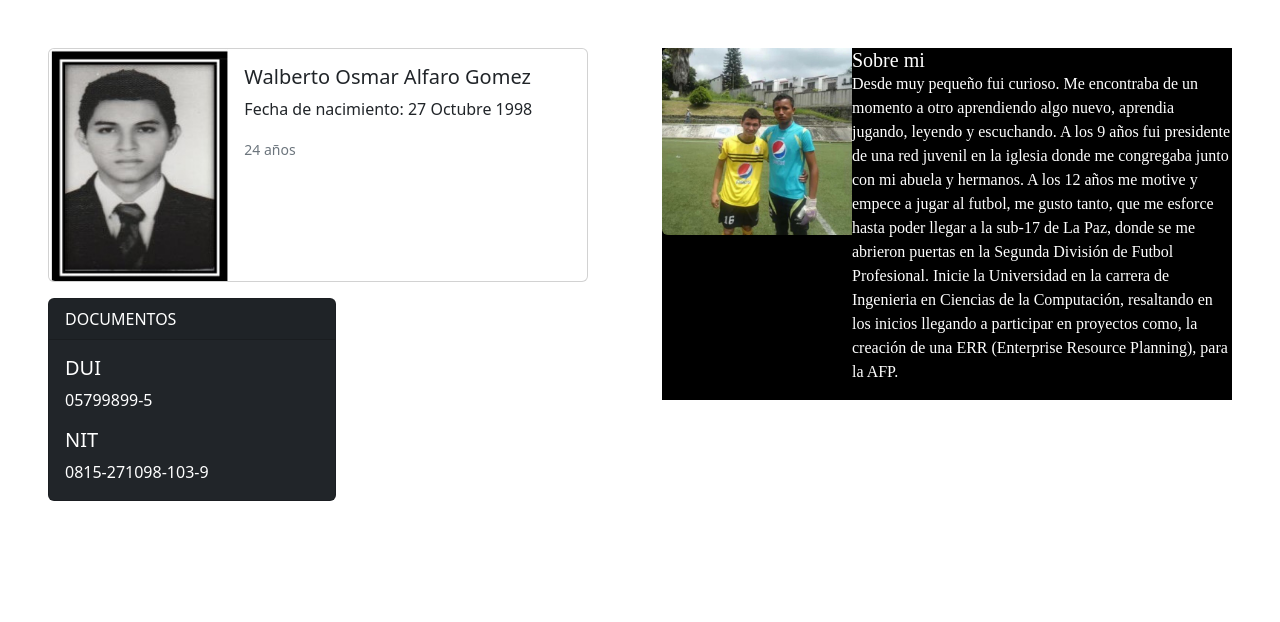
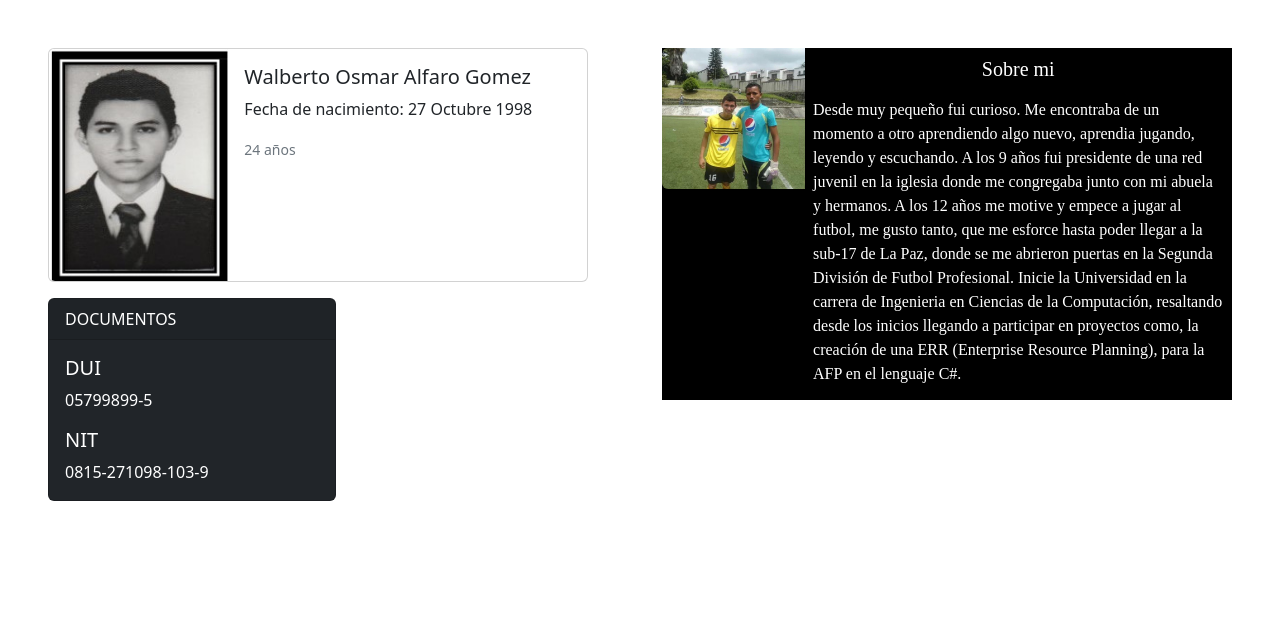
Before and after one commit to Wall27/Portafolio, a plain HTML site: page index.html in a window 1280 px wide. Shown: the part 56-678 px from the top of the page. Drawn offline with Linux system fonts and the light colour scheme.

Commit message:
Modificando Index

```diff
--- a/assets/css/style.css
+++ b/assets/css/style.css
@@ -76,4 +76,5 @@ h2{
 
 #letra{
     font-family: 'Times New Roman', Times, serif;
+    padding: 2%;
 }
--- a/index.html
+++ b/index.html
@@ -39,16 +39,16 @@
     <section>
         <div class="col-md-6" style="max-width: 570px;" id="lateral">
             <div class="row g-0">
-              <div class="col-md-4">
+              <div class="col-md-3">
                 <img src="assets/img/sobre.jpeg" class="img-fluid rounded-start" alt="...">
               </div>
-              <div class="col-md-8">
+              <div class="col-md-9">
                 <div class="card-body">
-                  <h5 class="card-title" id="letra">Sobre mi</h5>
+                  <h5 class="card-title" id="letra" style="text-align: center;">Sobre mi</h5>
                   <p class="card-text" id="letra">Desde muy pequeño fui curioso. Me encontraba de un momento a otro aprendiendo algo nuevo, aprendia jugando, leyendo y escuchando.
                     A los 9 años fui presidente de una red juvenil en la iglesia donde me congregaba junto con mi abuela y hermanos. A los 12 años me motive y empece a jugar al futbol, me gusto tanto,
                     que me esforce hasta poder llegar a la sub-17 de La Paz, donde se me abrieron puertas en la Segunda División de Futbol Profesional.
-                    Inicie la Universidad en la carrera de Ingenieria en Ciencias de la Computación, resaltando en los inicios llegando a participar en proyectos como, la creación de una ERR (Enterprise Resource Planning), para la AFP.
+                    Inicie la Universidad en la carrera de Ingenieria en Ciencias de la Computación, resaltando desde los inicios llegando a participar en proyectos como, la creación de una ERR (Enterprise Resource Planning), para la AFP en el lenguaje C#.
                   </p>
                 </div>
             </div>
```
Also changed, not shown: habilidades.html (+4 -4 lines).
